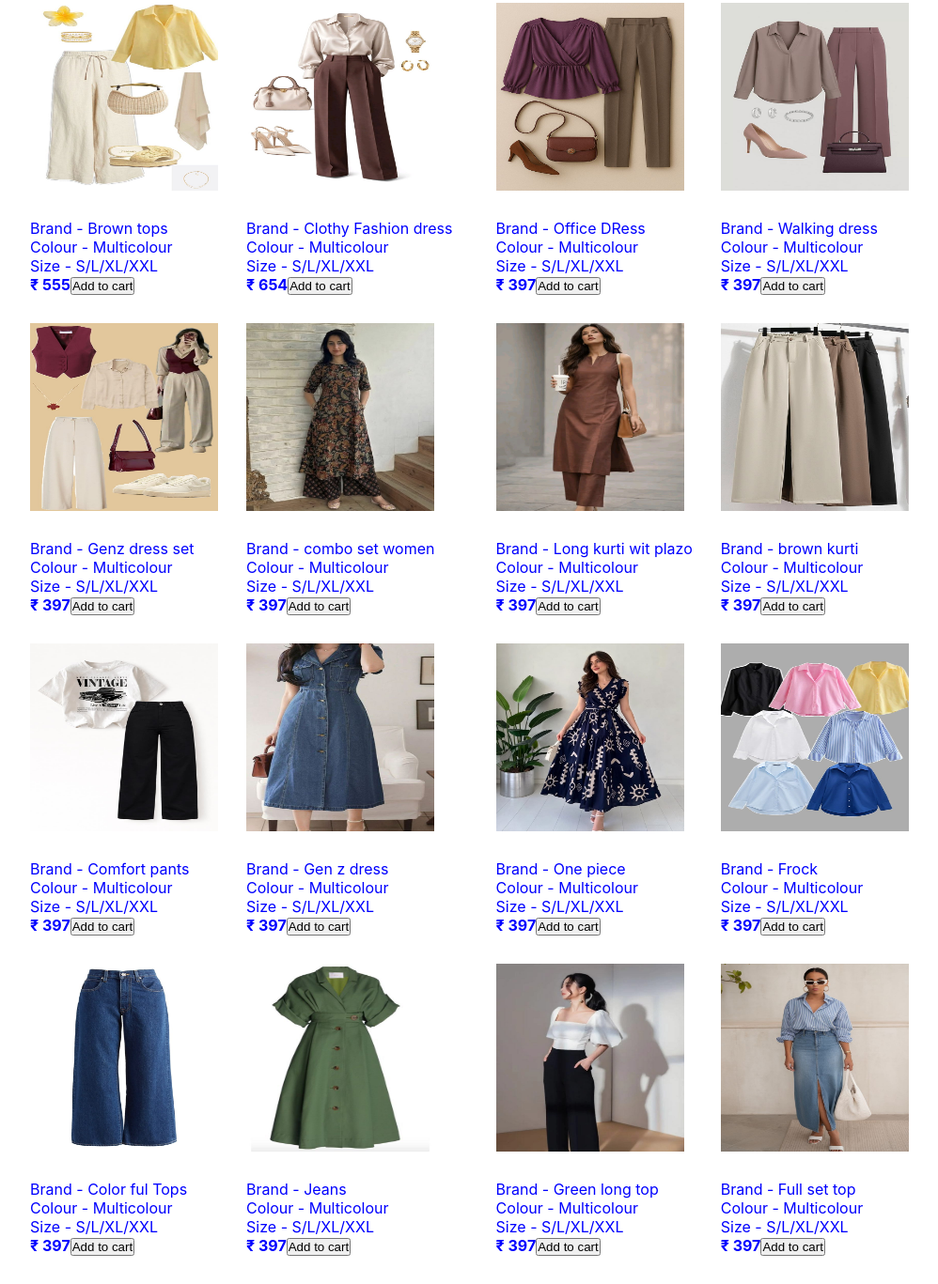
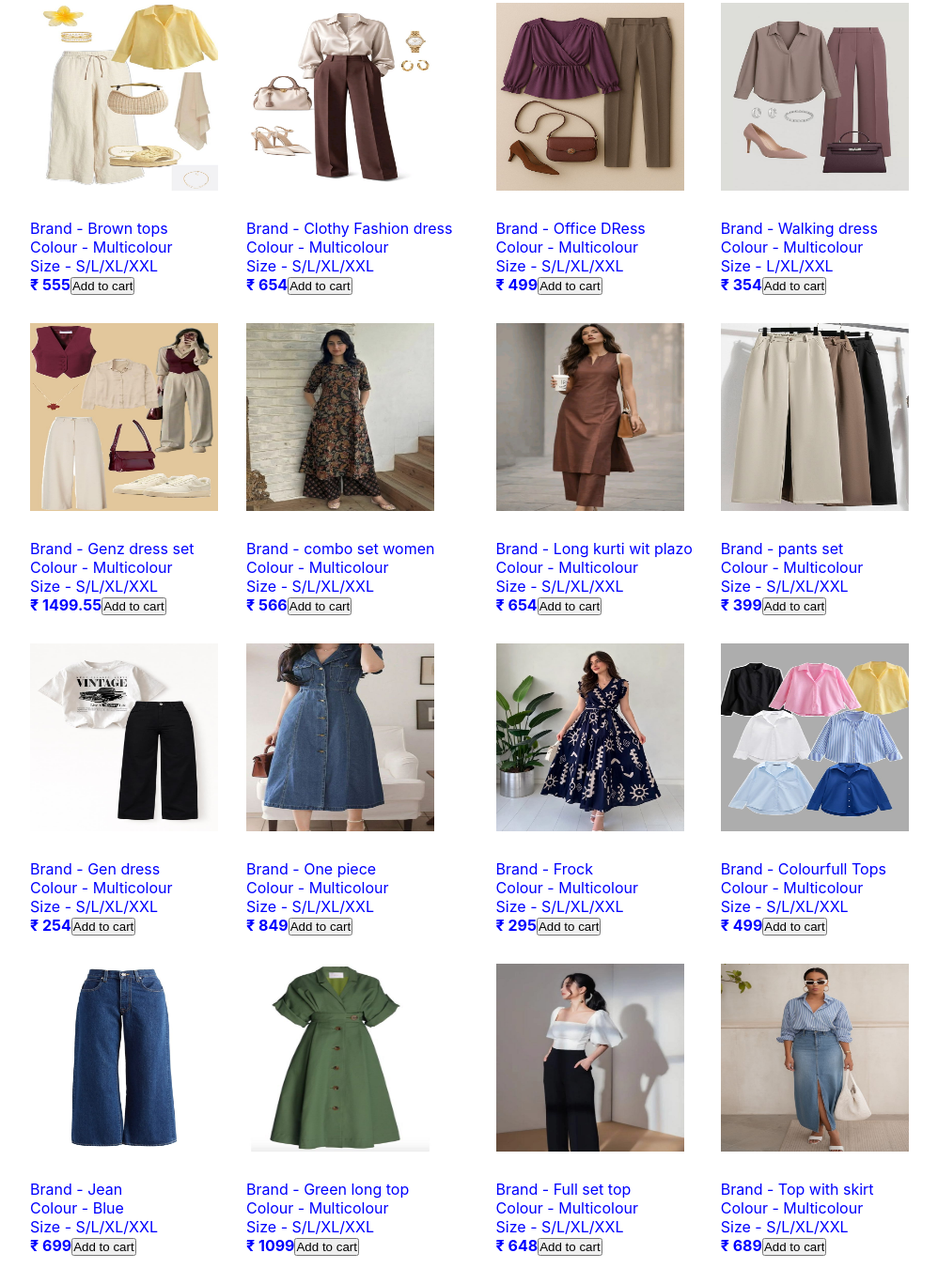
Before and after one commit to babaisamanta516-web/Fashion_Hub, a plain HTML site: page Women's.html in a window 1280 px wide. Shown: the part 1624-2991 px from the top of the page at 94% size, without its empty margins (139-1137 px from the left). Drawn offline with Linux system fonts and the light colour scheme.

Commit message:
Add files via upload

```diff
--- a/Women's.html
+++ b/Women's.html
@@ -44,13 +44,13 @@
 <tr><td><img src="wmen14.jpg" id="mimg3"></td><td><img src="wmen15.jpg" id="mimg3"></td><td><img src="wmen16.jpg" id="mimg3"></td><td><img src="wmen17.jpg" id="mimg3"></td></tr>
 <tr><td>Brand - Designer top<br>Colour - Multicolour <br> Size - S/L/XL/XXL<br><strong>&#8377 899</strong><input type="button" id="btn2" value="Add to cart" onclick="addToCart('144','Designer top',899)"></td><td>Brand - Designer Dress set<br>Colour - Multicolour <br> Size - S/L/XL/XXL<br><strong>&#8377 799</strong><input type="button" id="btn2" value="Add to cart" onclick="addToCart('145','Designer Dress set',349)"></td><td>Brand - Short Coated dress<br>Colour - Multicolour <br> Size - S/L/XL/XXL<br><strong>&#8377 669</strong><input type="button" id="btn2" value="Add to cart" onclick="addToCart('146','Short Coated dress',669)"></td><td>Brand - Gym dress<br>Colour - Multicolour <br> Size - S/L/XL/XXL<br><strong>&#8377 1200.09</strong><input type="button" id="btn2" value="Add to cart" onclick="addToCart('147','Gym dress',1200.09)"></td></tr>
 <tr><td><img src="wmen18.jpg" id="mimg3"></td><td><img src="wmen19.jpg" id="mimg3"></td><td><img src="wmen20.jpg" id="mimg3"></td><td><img src="wmen21.jpg" id="mimg3"></td></tr>
-<tr><td>Brand - Brown tops<br>Colour - Multicolour <br> Size - S/L/XL/XXL<br><strong>&#8377 555</strong><input type="button" id="btn2" value="Add to cart" onclick="addToCart('148','Brown tops',555)"></td><td>Brand - Clothy Fashion dress<br>Colour - Multicolour <br> Size - S/L/XL/XXL<br><strong>&#8377 654</strong><input type="button" id="btn2" value="Add to cart" onclick="addToCart('149','Clothy Fashion dress',654)"></td><td>Brand - Office DRess<br>Colour - Multicolour <br> Size - S/L/XL/XXL<br><strong>&#8377 397</strong><input type="button" id="btn2" value="Add to cart" onclick="addToCart('150','TShirt',349)"></td><td>Brand - Walking dress<br>Colour - Multicolour <br> Size - S/L/XL/XXL<br><strong>&#8377 397</strong><input type="button" id="btn2" value="Add to cart" onclick="addToCart('151','TShirt',349)"></td></tr>
+<tr><td>Brand - Brown tops<br>Colour - Multicolour <br> Size - S/L/XL/XXL<br><strong>&#8377 555</strong><input type="button" id="btn2" value="Add to cart" onclick="addToCart('148','Brown tops',555)"></td><td>Brand - Clothy Fashion dress<br>Colour - Multicolour <br> Size - S/L/XL/XXL<br><strong>&#8377 654</strong><input type="button" id="btn2" value="Add to cart" onclick="addToCart('149','Clothy Fashion dress',654)"></td><td>Brand - Office DRess<br>Colour - Multicolour <br> Size - S/L/XL/XXL<br><strong>&#8377 499</strong><input type="button" id="btn2" value="Add to cart" onclick="addToCart('150','Office DRess',499)"></td><td>Brand - Walking dress<br>Colour - Multicolour <br> Size - L/XL/XXL<br><strong>&#8377 354</strong><input type="button" id="btn2" value="Add to cart" onclick="addToCart('151','Walking dress',354)"></td></tr>
 <tr><td><img src="wmen22.jpg" id="mimg3"></td><td><img src="wmen23.jpg" id="mimg3"></td><td><img src="wmen24.jpg" id="mimg3"></td><td><img src="wmen25.jpg" id="mimg3"></td></tr>
-<tr><td>Brand - Genz dress set<br>Colour - Multicolour <br> Size - S/L/XL/XXL<br><strong>&#8377 397</strong><input type="button" id="btn2" value="Add to cart" onclick="addToCart('152','TShirt',349)"></td><td>Brand - combo set women<br>Colour - Multicolour <br> Size - S/L/XL/XXL<br><strong>&#8377 397</strong><input type="button" id="btn2" value="Add to cart" onclick="addToCart('153','TShirt',349)"></td><td>Brand - Long kurti wit plazo<br>Colour - Multicolour <br> Size - S/L/XL/XXL<br><strong>&#8377 397</strong><input type="button" id="btn2" value="Add to cart" onclick="addToCart('154','TShirt',349)"></td><td>Brand - brown kurti<br>Colour - Multicolour <br> Size - S/L/XL/XXL<br><strong>&#8377 397</strong><input type="button" id="btn2" value="Add to cart" onclick="addToCart('155','TShirt',349)"></td></tr>
+<tr><td>Brand - Genz dress set<br>Colour - Multicolour <br> Size - S/L/XL/XXL<br><strong>&#8377 1499.55</strong><input type="button" id="btn2" value="Add to cart" onclick="addToCart('152','Genz dress set',1499.55)"></td><td>Brand - combo set women<br>Colour - Multicolour <br> Size - S/L/XL/XXL<br><strong>&#8377 566</strong><input type="button" id="btn2" value="Add to cart" onclick="addToCart('153','combo set women',566)"></td><td>Brand - Long kurti wit plazo<br>Colour - Multicolour <br> Size - S/L/XL/XXL<br><strong>&#8377 654</strong><input type="button" id="btn2" value="Add to cart" onclick="addToCart('154','Long kurti wit plazo',654)"></td><td>Brand - pants set<br>Colour - Multicolour <br> Size - S/L/XL/XXL<br><strong>&#8377 399</strong><input type="button" id="btn2" value="Add to cart" onclick="addToCart('155','pants set',399)"></td></tr>
 <tr><td><img src="wmen26.jpg" id="mimg3"></td><td><img src="wmen27.jpg" id="mimg3"></td><td><img src="wmen28.jpg" id="mimg3"></td><td><img src="wmen29.jpg" id="mimg3"></td></tr>
-<tr><td>Brand - Comfort pants<br>Colour - Multicolour <br> Size - S/L/XL/XXL<br><strong>&#8377 397</strong><input type="button" id="btn2" value="Add to cart" onclick="addToCart('156','TShirt',349)"></td><td>Brand - Gen z dress<br>Colour - Multicolour <br> Size - S/L/XL/XXL<br><strong>&#8377 397</strong><input type="button" id="btn2" value="Add to cart" onclick="addToCart('157','TShirt',349)"></td><td>Brand - One piece<br>Colour - Multicolour <br> Size - S/L/XL/XXL<br><strong>&#8377 397</strong><input type="button" id="btn2" value="Add to cart" onclick="addToCart('158','TShirt',349)"></td><td>Brand - Frock<br>Colour - Multicolour <br> Size - S/L/XL/XXL<br><strong>&#8377 397</strong><input type="button" id="btn2" value="Add to cart" onclick="addToCart('159','TShirt',349)"></td></tr>
+<tr><td>Brand - Gen dress<br>Colour - Multicolour <br> Size - S/L/XL/XXL<br><strong>&#8377 254</strong><input type="button" id="btn2" value="Add to cart" onclick="addToCart('156','Gen dress',254)"></td><td>Brand - One piece<br>Colour - Multicolour <br> Size - S/L/XL/XXL<br><strong>&#8377 849</strong><input type="button" id="btn2" value="Add to cart" onclick="addToCart('157','One piece',849)"></td><td>Brand - Frock<br>Colour - Multicolour <br> Size - S/L/XL/XXL<br><strong>&#8377 295</strong><input type="button" id="btn2" value="Add to cart" onclick="addToCart('158','Frock',295)"></td><td>Brand - Colourfull Tops<br>Colour - Multicolour <br> Size - S/L/XL/XXL<br><strong>&#8377 499</strong><input type="button" id="btn2" value="Add to cart" onclick="addToCart('159','Colourfull Tops',499)"></td></tr>
 <tr><td><img src="wmen30.jpg" id="mimg3"></td><td><img src="wmen31.jpg" id="mimg3"></td><td><img src="wmen32.jpg" id="mimg3"></td><td><img src="wmen33.jpg" id="mimg3"></td></tr>
-<tr><td>Brand - Color ful Tops<br>Colour - Multicolour <br> Size - S/L/XL/XXL<br><strong>&#8377 397</strong><input type="button" id="btn2" value="Add to cart" onclick="addToCart('160','TShirt',349)"></td><td>Brand - Jeans<br>Colour - Multicolour <br> Size - S/L/XL/XXL<br><strong>&#8377 397</strong><input type="button" id="btn2" value="Add to cart" onclick="addToCart('161','TShirt',349)"></td><td>Brand - Green long top<br>Colour - Multicolour <br> Size - S/L/XL/XXL<br><strong>&#8377 397</strong><input type="button" id="btn2" value="Add to cart" onclick="addToCart('162','TShirt',349)"></td><td>Brand - Full set top<br>Colour - Multicolour <br> Size - S/L/XL/XXL<br><strong>&#8377 397</strong><input type="button" id="btn2" value="Add to cart" onclick="addToCart('163','TShirt',349)"></td></tr>
+<tr><td>Brand - Jean<br>Colour - Blue <br> Size - S/L/XL/XXL<br><strong>&#8377 699</strong><input type="button" id="btn2" value="Add to cart" onclick="addToCart('160','Jean',699)"></td><td>Brand - Green long top<br>Colour - Multicolour <br> Size - S/L/XL/XXL<br><strong>&#8377 1099</strong><input type="button" id="btn2" value="Add to cart" onclick="addToCart('161','Green long top',1099)"></td><td>Brand - Full set top<br>Colour - Multicolour <br> Size - S/L/XL/XXL<br><strong>&#8377 648</strong><input type="button" id="btn2" value="Add to cart" onclick="addToCart('162','Full set top',648)"></td><td>Brand - Top with skirt<br>Colour - Multicolour <br> Size - S/L/XL/XXL<br><strong>&#8377 689</strong><input type="button" id="btn2" value="Add to cart" onclick="addToCart('163','Top with skirt',689)"></td></tr>
 </table>
 </center>
 <script src="cartscript.js"></script>
```
